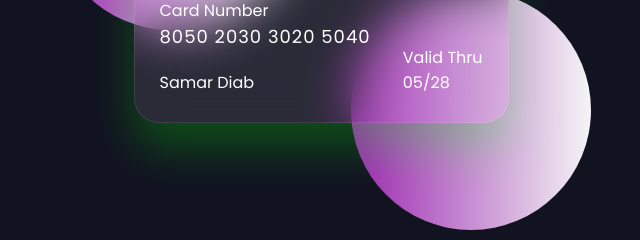
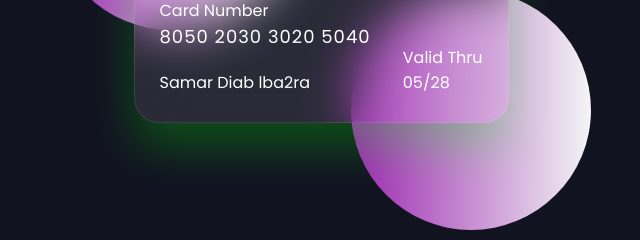
Before and after one commit to bahaa-abouzahr/flipcard, a plain HTML site: page index.html in a window 1280 px wide. Shown: the part 390-630 px from the top of the page, 319-959 px from the left. Drawn offline with Linux system fonts and the light colour scheme.

Commit message:
Version ssh

```diff
--- a/index.html
+++ b/index.html
@@ -22,7 +22,7 @@
                     <div class="name-number">
                         <h6>Card Number</h6>
                         <h5 class="number">8050 2030 3020 5040</h5>
-                        <h5 class="name">Samar Diab</h5>
+                        <h5 class="name">Samar Diab lba2ra</h5>
                     </div>
 
                     <div class="valid-date">
```
